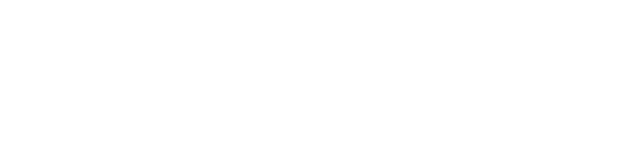
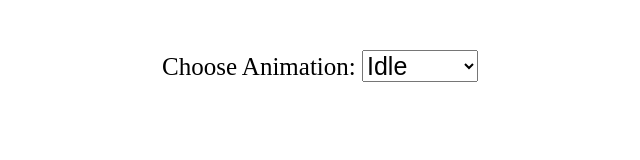
Before and after one commit to LujanSolo/SpriteAnimations, a plain HTML site: page index.html in a window 1280 px wide. Shown: the whole page, without its empty margins (320-960 px from the left). Drawn offline with Linux system fonts and the light colour scheme.

Commit message:
added dropdown menu for animations to index.html; added styles to .controls for dropdown

```diff
--- a/index.html
+++ b/index.html
@@ -9,6 +9,21 @@
 </head>
 <body>
   <canvas id="canvas1"></canvas>
+  <div class="controls">
+    <label for="animations">Choose Animation:</label>
+    <select id="animations" name="animations">
+      <option value="idle">Idle</option>
+      <option value="jump">Jump</option>
+      <option value="fall">Fall</option>
+      <option value="run">Run</option>
+      <option value="stunned">Stunned</option>
+      <option value="sit">Sit</option>
+      <option value="roll">Roll</option>
+      <option value="bite">Bite</option>
+      <option value="prone">Prone</option>
+      <option value="hit">Hit</option>
+    </select>
+  </div>
   <script src="script.js"></script>
 </body>
 </html>
--- a/style.css
+++ b/style.css
@@ -7,3 +7,15 @@
   width: 600px;
   height: 600px;
 }
+
+.controls {
+  position: absolute;
+  z-index: 10;
+  top: 50px;
+  left: 50%;
+  transform: translateX(-50%);
+}
+
+.controls, select, option {
+  font-size: 25px;
+}
```
